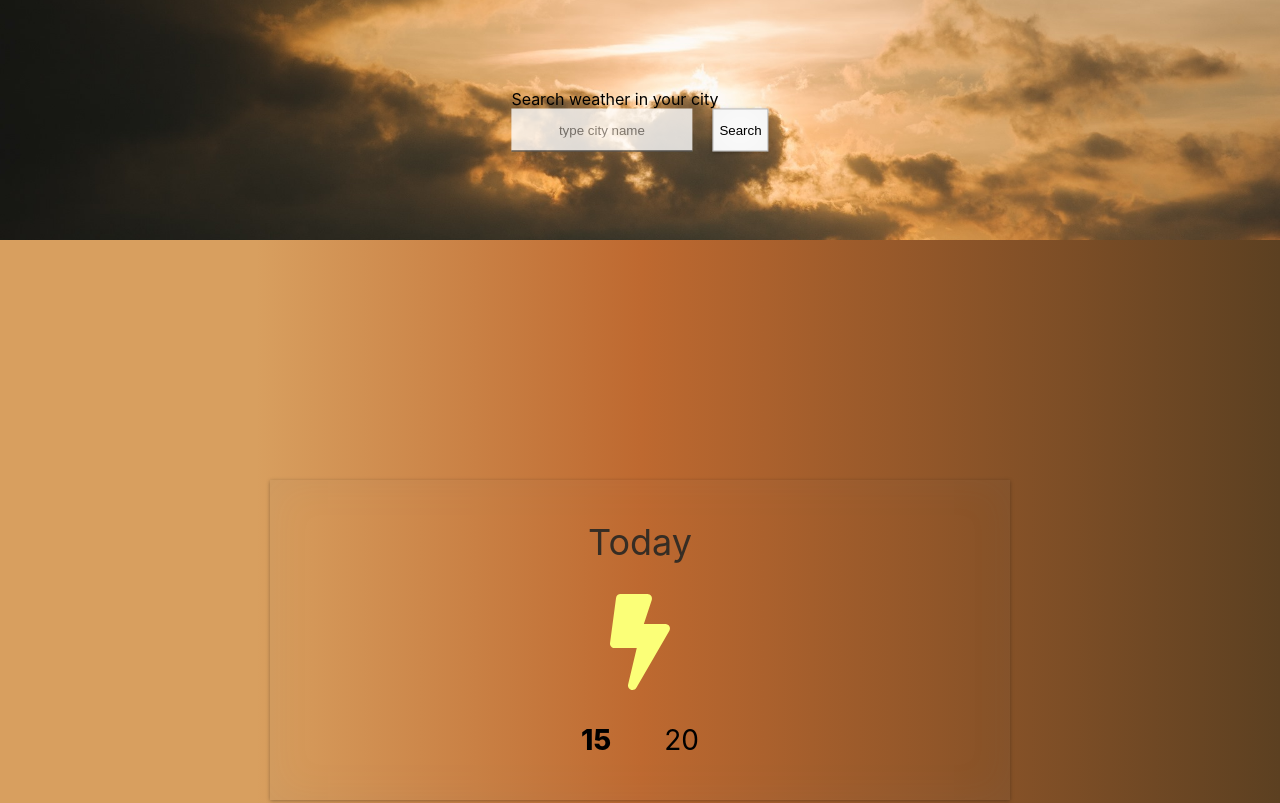
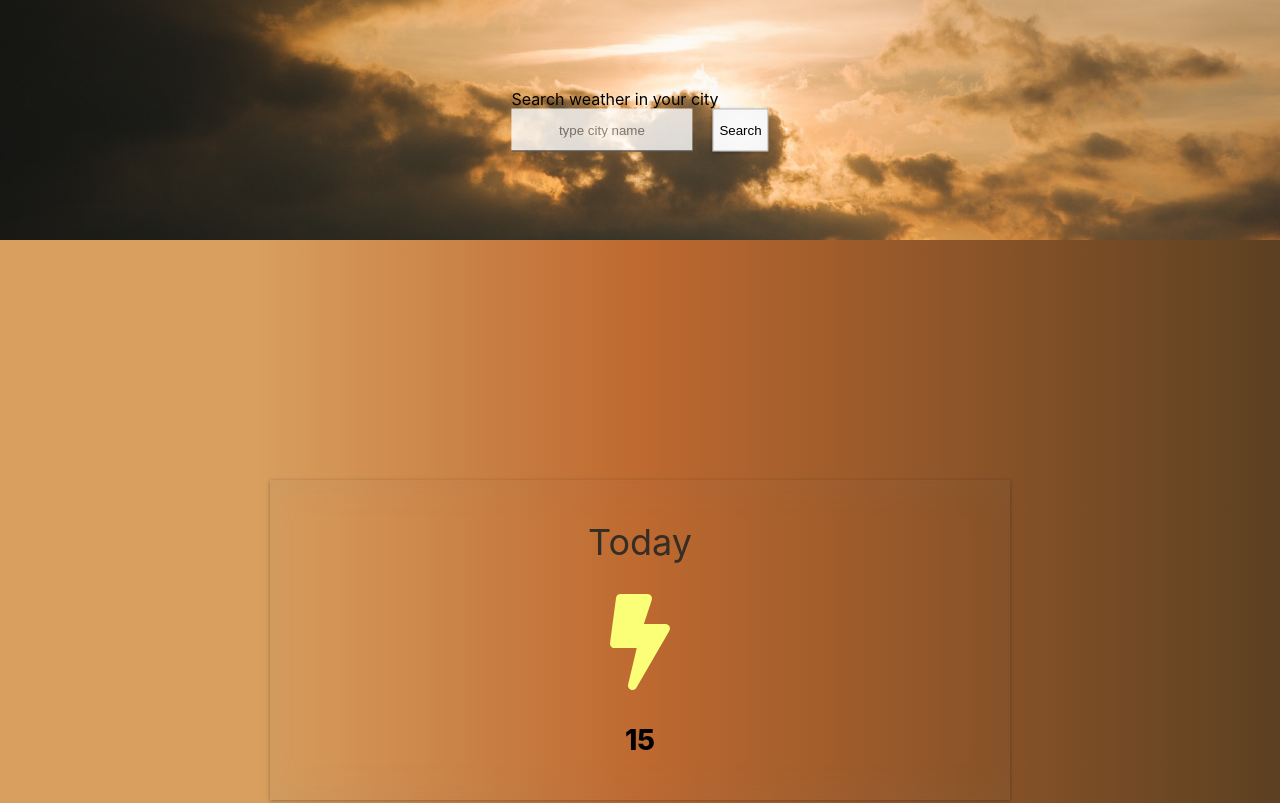
Before and after one commit to karolinaskorupska/Weather-App-React, a React app: page / in a window 1280 px wide. Shown: the top 803 px of the page. Built offline with nearby package versions, Linux system fonts and the light colour scheme.

Commit message:
style changes for another api (which still not working

```diff
--- a/src/components/App.js
+++ b/src/components/App.js
@@ -59,15 +59,11 @@ class App extends Component {
     });
 
     const description = this.state.temp.map((element) => {
-      return element.descriptions;
+      return element.weather.description;
     });
 
-    const minTemp = this.state.temp.map(element=>{
-      return parseInt(element.low_temp)
-    });
-
-    const maxTemp= this.state.temp.map(element=>{
-      return parseInt(element.max_temp)
+    const temperature = this.state.temp.map(element=>{
+      return parseInt(element.temp)
     });
 
     // Loader
@@ -92,8 +88,7 @@ class App extends Component {
           <WeatherBody
             day={"Today"}
             icon={icon}
-            minTemp={15}
-            maxTemp={20}
+            temperature={15}
             description={"opis opis"}
           />
         </div>
--- a/src/components/Temp/Temp.css
+++ b/src/components/Temp/Temp.css
@@ -6,9 +6,6 @@
 
 .Temp span{
     margin: 0 3px;
+    font-weight: 800;
+
 }
-
-.Temp .min{
-    font-weight: 800;
-    margin-right: 50px;
-}
--- a/src/components/Temp/Temp.js
+++ b/src/components/Temp/Temp.js
@@ -4,8 +4,7 @@ import "./Temp.css";
 const Temp = (props) => {
   return (
     <div className="Temp">
-      <span className="min">{props.minTemp}</span>
-      <span className="max">{props.maxTemp}</span>
+      <span className="temperature">{props.temperature}</span>
     </div>
   );
 };
--- a/src/components/WeatherBody/WeatherBody.js
+++ b/src/components/WeatherBody/WeatherBody.js
@@ -9,7 +9,7 @@ const WeatherBody = (props) => {
     <div className="WeatherBody card">
       <Days day={props.day} />
       <Icon icon={props.icon} />
-      <Temp minTemp={props.minTemp} maxTemp={props.maxTemp} description={props.description}/>
+      <Temp  temperature={props.temperature} description={props.description}/>
     </div>
   );
 };
```
